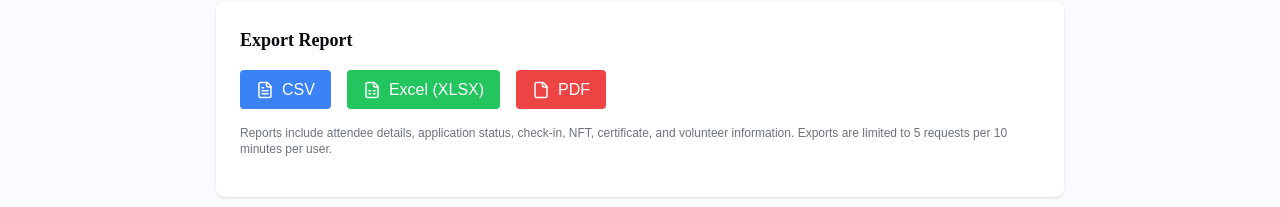
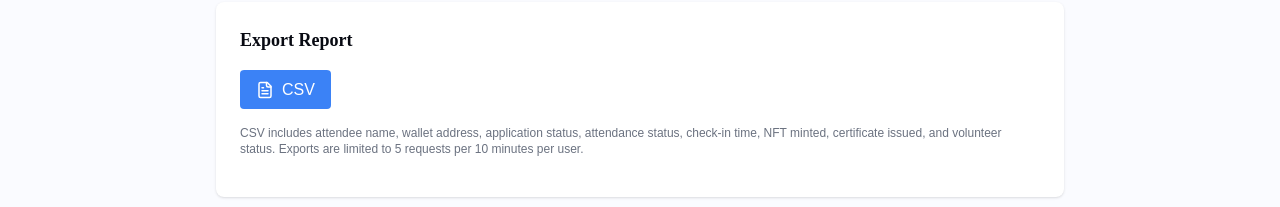
Before and after one commit to drmukty/EventChain, a Next.js app: page /dashboard/events/1/reports in a window 1280 px wide. Shown: the part 438-645 px from the top of the page. Built offline with nearby package versions, Linux system fonts and the light colour scheme; no server answers; the database is empty; sample sign-in values are in the browser's storage.

Commit message:
Restrict report export to CSV format only
Updated the export functionality to only support CSV format. Removed options for XLSX and PDF exports.

```diff
--- a/src/app/dashboard/events/[id]/reports/page.tsx
+++ b/src/app/dashboard/events/[id]/reports/page.tsx
@@ -3,7 +3,7 @@
 import { useState, useEffect } from 'react';
 import { useParams, useRouter } from 'next/navigation';
 import { useSession } from 'next-auth/react';
-import { Loader2, FileSpreadsheet, FileText, File } from 'lucide-react';
+import { Loader2, FileText } from 'lucide-react';
 import toast from 'react-hot-toast';
 
 export default function ReportsPage() {
@@ -39,11 +39,11 @@ export default function ReportsPage() {
     }
   }, [status, eventId, router]);
 
-  const handleExport = async (format: 'csv' | 'xlsx' | 'pdf') => {
+  const handleExport = async () => {
     setExporting(true);
     try {
       const params = new URLSearchParams();
-      params.set('format', format);
+      params.set('format', 'csv');
       if (filters.status) params.set('status', filters.status);
       if (filters.checkedIn !== '') params.set('checkedIn', filters.checkedIn);
       if (filters.walletConnected !== '') params.set('walletConnected', filters.walletConnected);
@@ -62,7 +62,7 @@ export default function ReportsPage() {
       const downloadUrl = window.URL.createObjectURL(blob);
       const a = document.createElement('a');
       a.href = downloadUrl;
-      a.download = `event-report-${eventId}.${format === 'xlsx' ? 'xlsx' : format}`;
+      a.download = `event-report-${eventId}.csv`;
       document.body.appendChild(a);
       a.click();
       a.remove();
@@ -159,35 +159,17 @@ export default function ReportsPage() {
         </div>
       </div>
 
-      {/* Export Buttons */}
+      {/* Export Button - Only CSV */}
       <div className="bg-white dark:bg-gray-800 rounded-lg shadow p-6">
         <h2 className="text-lg font-semibold mb-4">Export Report</h2>
-        <div className="flex flex-wrap gap-4">
         <button
-            onClick={() => handleExport('csv')}
+          onClick={handleExport}
           disabled={exporting}
           className="flex items-center gap-2 px-4 py-2 bg-blue-500 text-white rounded hover:bg-blue-600 disabled:opacity-50 transition-colors"
         >
           <FileText size={18} />
           CSV
         </button>
-          <button
-            onClick={() => handleExport('xlsx')}
-            disabled={exporting}
-            className="flex items-center gap-2 px-4 py-2 bg-green-500 text-white rounded hover:bg-green-600 disabled:opacity-50 transition-colors"
-          >
-            <FileSpreadsheet size={18} />
-            Excel (XLSX)
-          </button>
-          <button
-            onClick={() => handleExport('pdf')}
-            disabled={exporting}
-            className="flex items-center gap-2 px-4 py-2 bg-red-500 text-white rounded hover:bg-red-600 disabled:opacity-50 transition-colors"
-          >
-            <File size={18} />
-            PDF
-          </button>
-        </div>
         {exporting && (
           <div className="mt-4 flex items-center gap-2 text-sm text-gray-500">
             <Loader2 className="h-4 w-4 animate-spin" />
@@ -195,7 +177,8 @@ export default function ReportsPage() {
           </div>
         )}
         <p className="mt-4 text-xs text-gray-500 dark:text-gray-400">
-          Reports include attendee details, application status, check‑in, NFT, certificate, and volunteer information.
+          CSV includes attendee name, wallet address, application status, attendance status,
+          check‑in time, NFT minted, certificate issued, and volunteer status.
           Exports are limited to 5 requests per 10 minutes per user.
         </p>
       </div>
```
Lines whose indentation alone changed are shown as unchanged.
